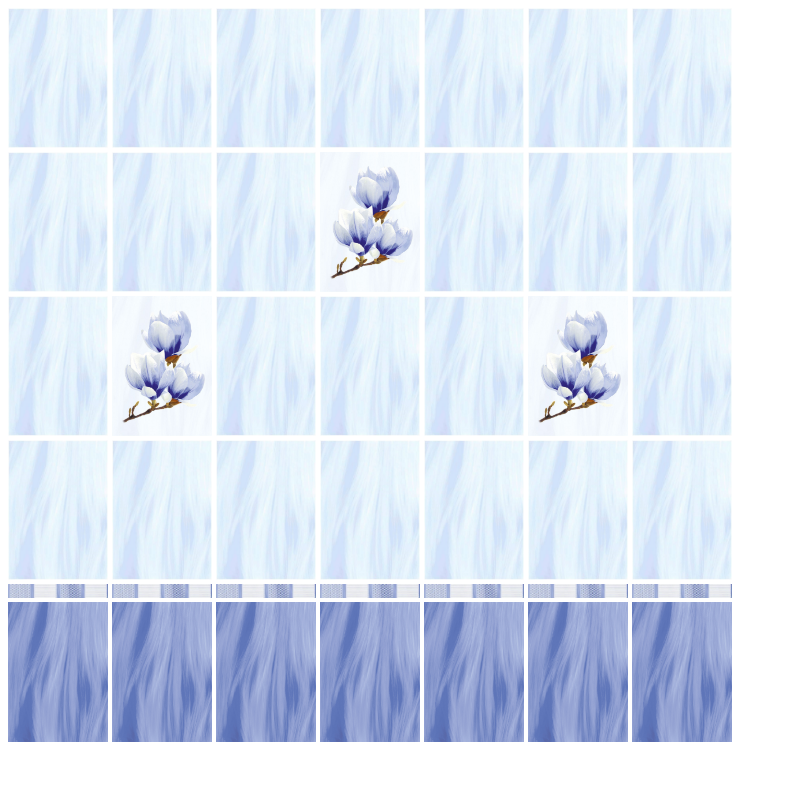
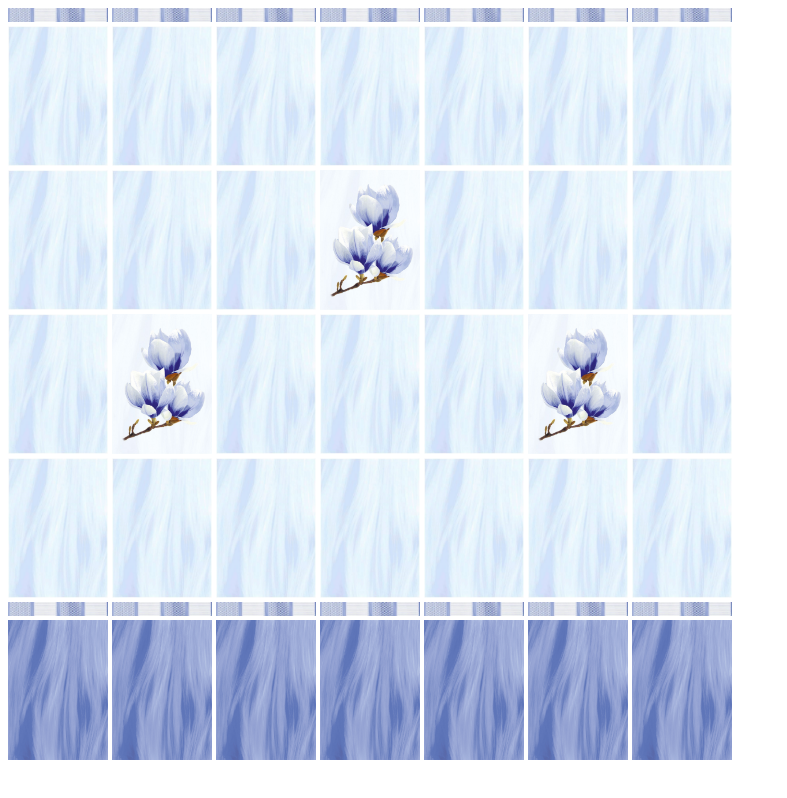
Before and after one commit to aleksey-triumph/vanna-decor, a plain HTML site: page index.html in a window 1280 px wide. Shown: the whole page, without its empty margins (0-787 px from the left). Drawn offline with Linux system fonts and the light colour scheme.

Commit message:
Update index.html

```diff
--- a/index.html
+++ b/index.html
@@ -7,6 +7,18 @@
     <title>Document</title>
   </head>
   <body>
+
+    <!--5ряд бордюры-->
+
+    <img src="bordur.jpg" alt="узкий бордюр" width="100px" height="14px" />
+    <img src="bordur.jpg" alt="узкий бордюр" width="100px" height="14px" />
+    <img src="bordur.jpg" alt="узкий бордюр" width="100px" height="14px" />
+    <img src="bordur.jpg" alt="узкий бордюр" width="100px" height="14px" />
+    <img src="bordur.jpg" alt="узкий бордюр" width="100px" height="14px" />
+    <img src="bordur.jpg" alt="узкий бордюр" width="100px" height="14px" />
+    <img src="bordur.jpg" alt="узкий бордюр" width="100px" height="14px" />
+    <br />
+
     <!--первый ряд-->
     <img
       src="lightblue.jpg"
```
